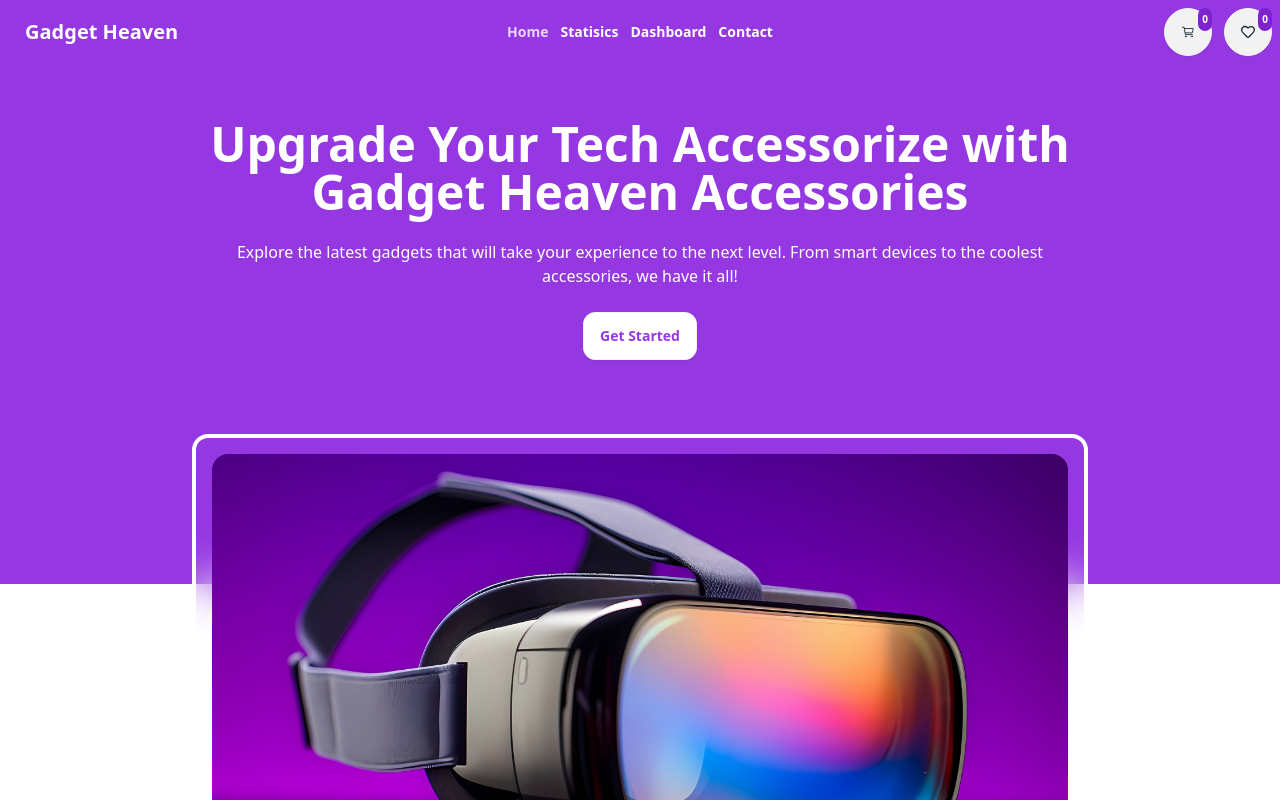
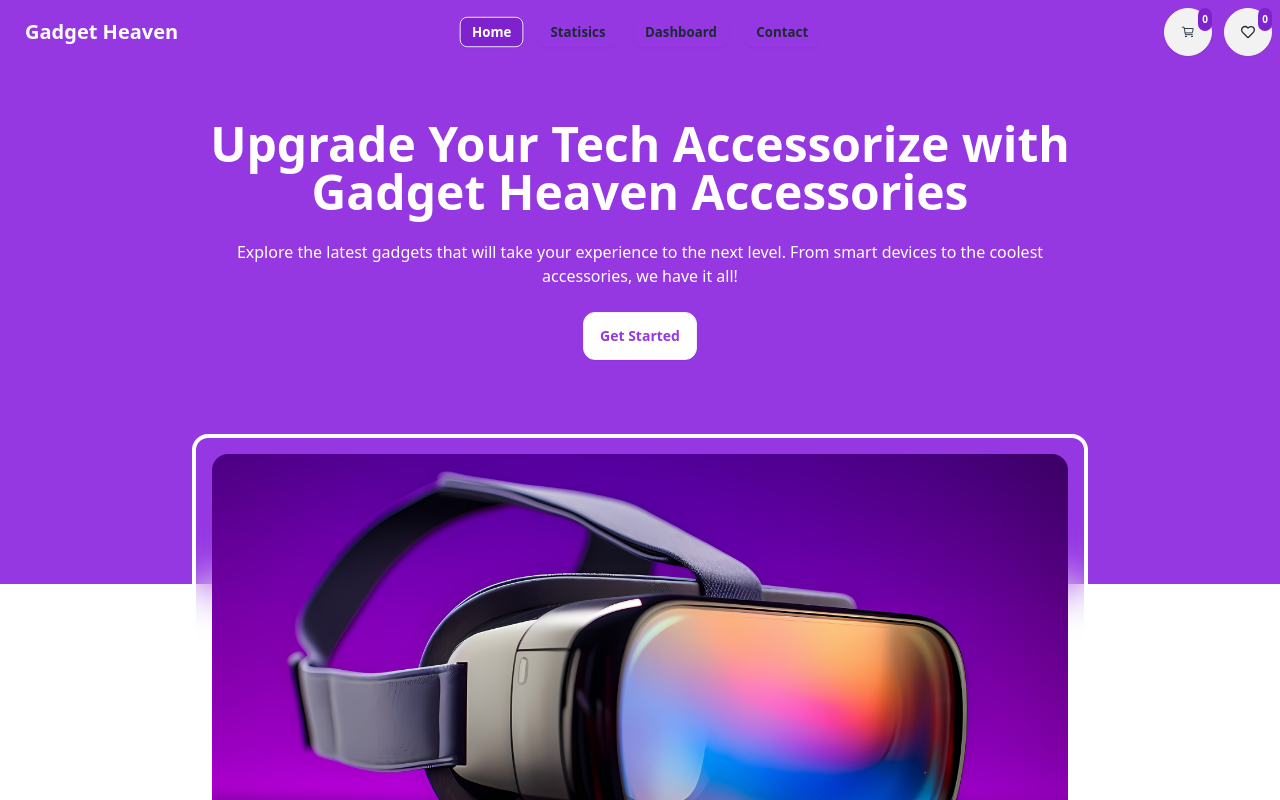
Before and after one commit to Saiful109710/assignment-8-gadgets-web-react, a React (Vite) app: page / in a window 1280 px wide. Shown: the top 800 px of the page. Built offline with nearby package versions, Linux system fonts and the light colour scheme.

Commit message:
added some feature

```diff
--- a/src/App.jsx
+++ b/src/App.jsx
@@ -4,7 +4,7 @@ import Navbar from "./components/Navbar"
 import Banner from "./components/Banner"
 import BannerCard from "./components/BannerCard"
 
-import { createContext, useState } from "react"
+import { createContext, useEffect, useState } from "react"
 
 
 export const PathContext = createContext(null)
@@ -19,7 +19,18 @@ function App() {
   const [products,setProduct] = useState([])
 
 
+useEffect(()=>{
+    const storedPathName = localStorage.getItem('pathName');
+    if(storedPathName ){
+      setPathName(storedPathName)
+    }
+},[])
 
+useEffect(()=>{
+    if(pathName){
+      localStorage.setItem('pathName',pathName)
+    }
+},[pathName])
 
 
 
--- a/src/components/Navbar.jsx
+++ b/src/components/Navbar.jsx
@@ -8,6 +8,7 @@ import { getToLocalStorage } from "../Utility/addToDb";
 
 const Navbar = () => {
   const {pathname} = useLocation();
+  const [pathName,setPathName] = useState(null)
   const [cart,setCart] = useState([])
   const [wishlist,setWishlist] = useState([]);
   const [cartCount,setCartCount] = useState(0);
@@ -26,14 +27,20 @@ const Navbar = () => {
       setWishlistCount(wishlist.length)
   },[cart,wishlist])
 
-  console.log(cartCount,wishlistCount)
+useEffect(()=>{
+      if(pathname.startsWith('/categories/')){
+        setPathName(pathname.split("/categories/")[1])
+      }
+},[pathname])
+
+console.log(pathName)
 
 
 
 
 
   return (
-    <div className={`navbar ${pathname==='/'?'text-white':''}`}>
+    <div className={`navbar ${pathname==='/'|| pathname === `/categories/${pathName}`?'*:text-white':''}`}>
       <div className="navbar-start">
         <div className="dropdown">
           <div tabIndex={0} role="button" className="btn btn-ghost lg:hidden">
@@ -62,14 +69,14 @@ const Navbar = () => {
             <NavLink onClick={()=>document.title='Gadget - Contact'} to='/Contact' className={({isActive})=>`font-bold ${isActive?'text-purple-700':''}`}>Contact</NavLink>
           </ul>
         </div>
-        <NavLink to={'/'} className={({isActive})=>`btn btn-ghost text-xl ${isActive?'':'text-purple-700'}`}>Gadget Heaven</NavLink>
+        <NavLink to={'/'} className={({isActive})=>`btn btn-ghost ${pathname==='/'|| pathname === `/categories/${pathName}`?'text-white':''} text-xl ${isActive?'':'text-purple-700'}`}>Gadget Heaven</NavLink>
       </div>
       <div className="navbar-center hidden lg:flex">
         <ul className="menu menu-horizontal px-1 gap-3">
-           <NavLink onClick={()=>document.title='Gadget - Home'} to='/' className={({isActive})=>`font-bold ${isActive?'text-purple-200':''}`}>Home</NavLink>
-            <NavLink onClick={()=>document.title='Gadget - Statistics'} to='/statistics' className={({isActive})=>`font-bold ${isActive?'text-purple-700':''}`}>Statisics</NavLink>
-            <NavLink onClick={()=>document.title='Gadget - Dashboard'} to='/dashboard' className={({isActive})=>`font-bold ${isActive?'text-purple-700':''}`}>Dashboard</NavLink>
-            <NavLink onClick={()=>document.title='Gadget - Contact'} to='/Contact' className={({isActive})=>`font-bold ${isActive?'text-purple-700':''}`}>Contact</NavLink>
+           <NavLink onClick={()=>document.title='Gadget - Home'} to='/' className={({isActive})=>`font-bold ${pathname==='/'|| pathname===`/categories/${pathName}`?'btn btn-sm bg-purple-700 text-white':'btn btn-sm bg-transparent border-none'} ${isActive?'text-purple-200':''}`}>Home</NavLink>
+            <NavLink onClick={()=>document.title='Gadget - Statistics'} to='/statistics' className={({isActive})=>`font-bold  ${isActive?'btn btn-sm bg-purple-700 text-white':'btn btn-sm bg-transparent border-none'}`}>Statisics</NavLink>
+            <NavLink onClick={()=>document.title='Gadget - Dashboard'} to='/dashboard' className={({isActive})=>`font-bold ${isActive?'btn btn-sm bg-purple-700 text-white':'btn btn-sm bg-transparent border-none'}`}>Dashboard</NavLink>
+            <NavLink onClick={()=>document.title='Gadget - Contact'} to='/Contact' className={({isActive})=>`font-bold ${isActive?'btn btn-sm bg-purple-700 text-white':'btn btn-sm bg-transparent border-none'}`}>Contact</NavLink>
         </ul>
       </div>
       <div className="navbar-end gap-3">
```
